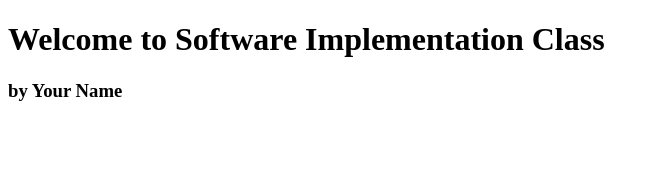
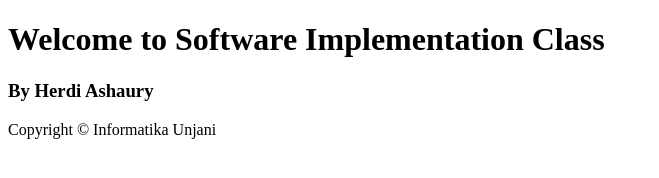
Before and after one commit to wasu74/ipl-wafa-modul1, a plain HTML site: page git/index.html in a window 1280 px wide. Shown: the whole page, without its empty margins (0-659 px from the left). Drawn offline with Linux system fonts and the light colour scheme.

Commit message:
Tambah Footer

```diff
--- a/git/index.html
+++ b/git/index.html
@@ -5,5 +5,8 @@
 </head>
 <body>
     <h1>Welcome to Software Implementation Class</h1>
-    <h3>by Your Name</h3>
+    <h3>By Herdi Ashaury</h3>
+    <footer>
+    Copyright &copy; Informatika Unjani
+    </footer>
 </body>
```
